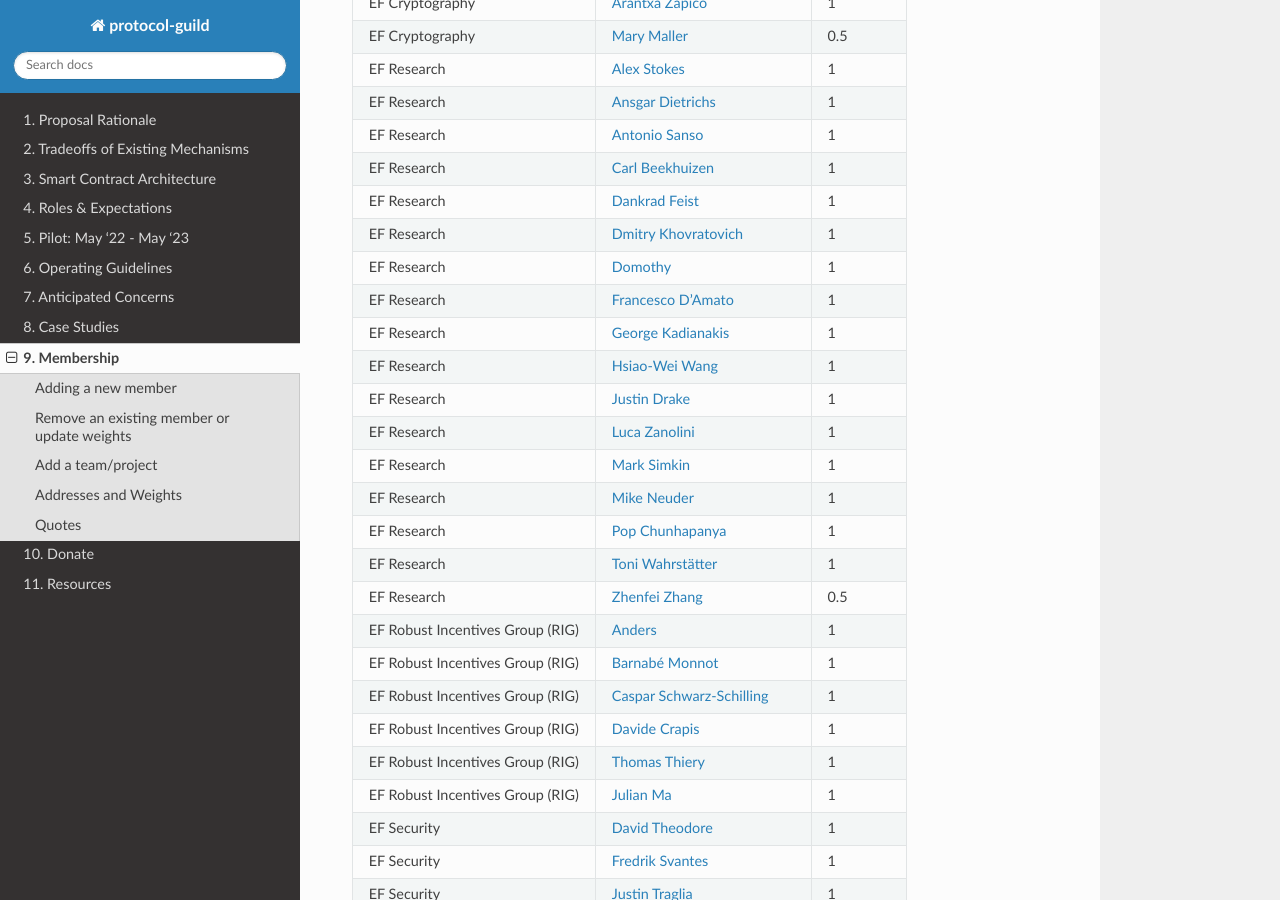
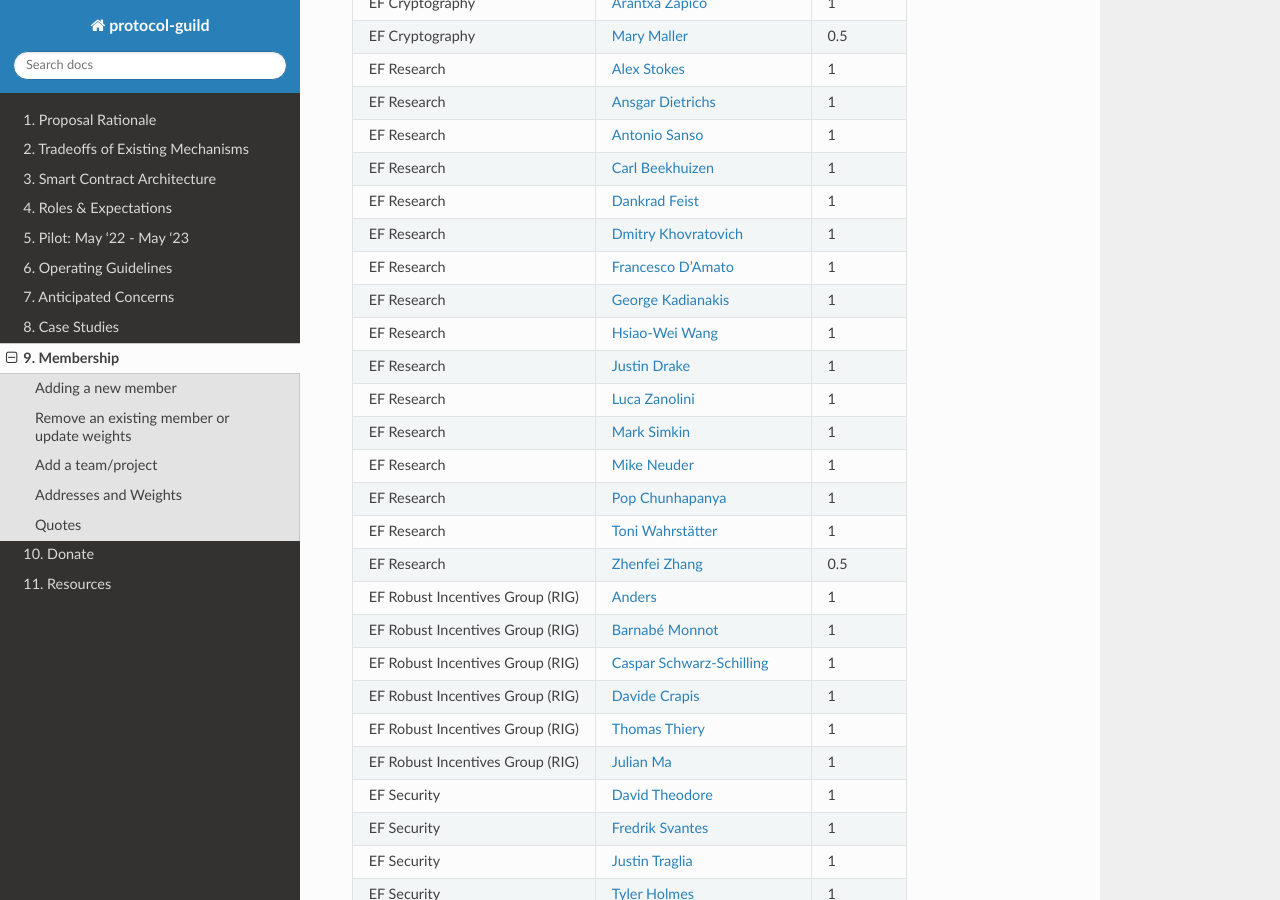
Before and after one commit to protocolguild/documentation, a Sphinx documentation site: the page built from docs/9-membership.md, in a window 1280 px wide and 900 px high, scrolled down 2496 px. Built offline with Sphinx 7.4.7 and the Read the Docs theme 2.0.0, drawn with Linux system fonts in a browser that asks for light colours.

Commit message:
remove domothy

```diff
--- a/docs/9-membership.md
+++ b/docs/9-membership.md
@@ -84,7 +84,6 @@
  | EF Research | [Carl Beekhuizen](https://github.com/CarlBeek/) | 1 |
  | EF Research | [Dankrad Feist](https://github.com/dankrad/) | 1 |
  | EF Research | [Dmitry Khovratovich](https://github.com/khovratovich/) | 1 |
- | EF Research | [Domothy](https://github.com/domothyb/) | 1 |
  | EF Research | [Francesco D’Amato](https://notes.ethereum.org/@fradamt/) | 1 |
  | EF Research | [George Kadianakis](https://github.com/asn-d6/) | 1 |
  | EF Research | [Hsiao-Wei Wang](https://github.com/hwwhww/) | 1 |
```
